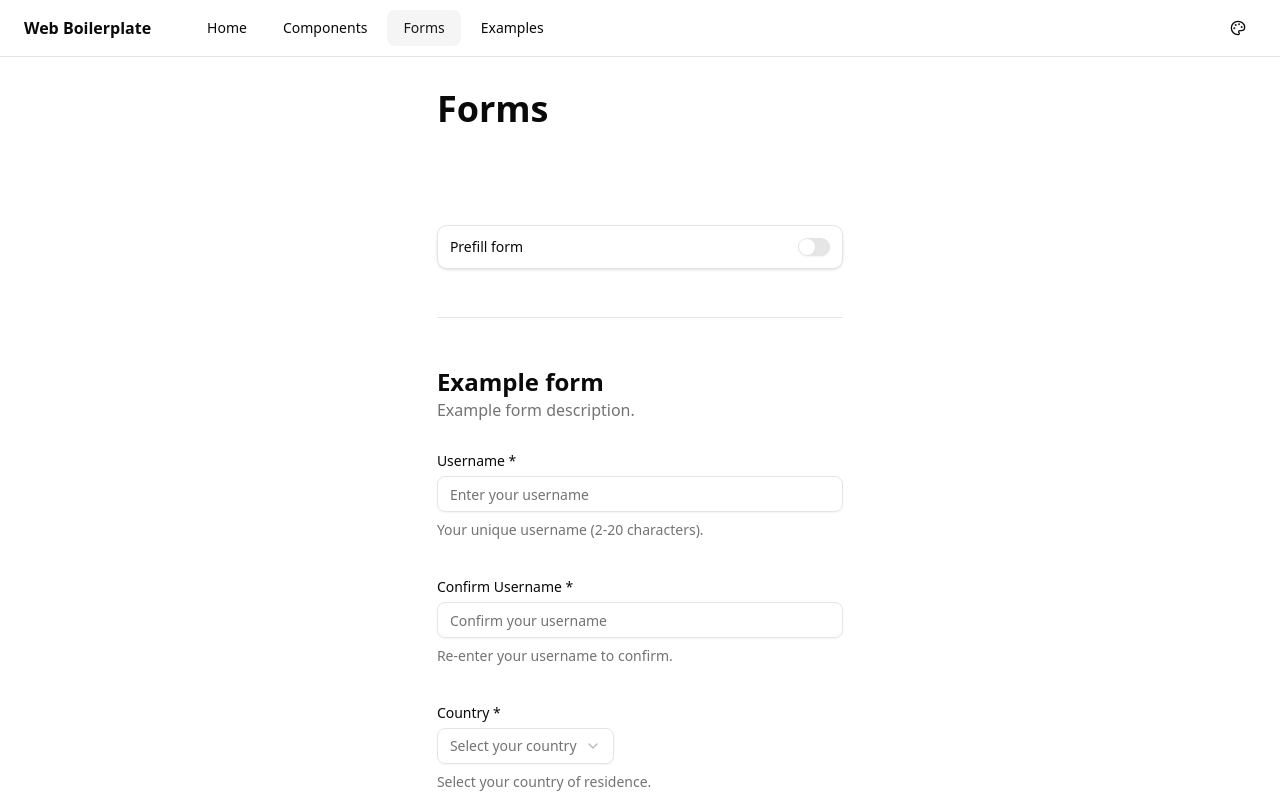
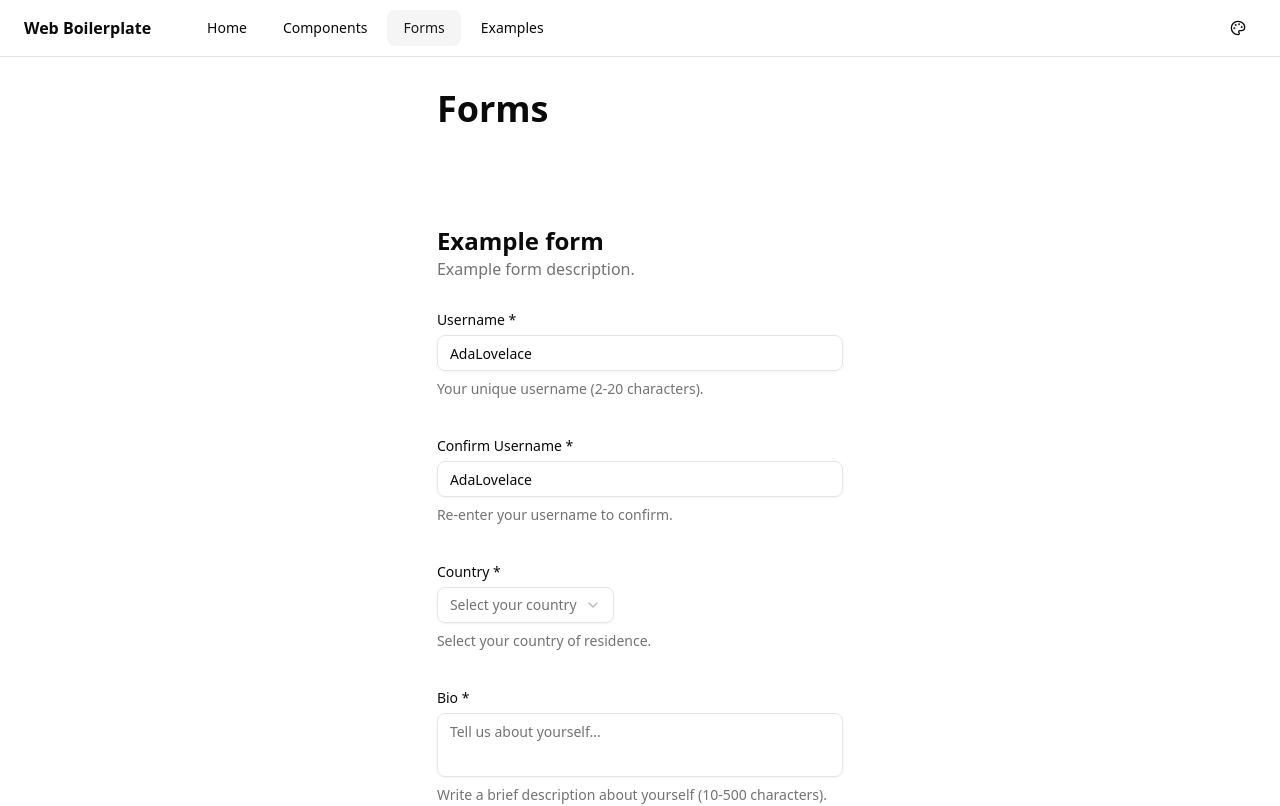
Before and after one commit to Mhudlark/web-boilerplate, a Next.js app: page /form in a window 1280 px wide. Shown: the top 806 px of the page. Built offline with nearby package versions, Linux system fonts and the light colour scheme.

Commit message:
feat: Remove prefilling switch

```diff
--- a/app/form/example-form-demo.tsx
+++ /dev/null
@@ -1,36 +0,0 @@
-"use client";
-
-import { Label } from "@/components/ui/label";
-import { Separator } from "@/components/ui/separator";
-import { Switch } from "@/components/ui/switch";
-import { useMemo, useState } from "react";
-import ExampleForm, { ExampleFormSchema } from "./example-form";
-
-const examplePrefillData: Partial<ExampleFormSchema> = {
-  username: "AdaLovelace",
-  confirmUsername: "AdaLovelace",
-};
-
-export default function ExampleFormDemo() {
-  const [isPrefilling, setIsPrefilling] = useState(false);
-
-  const prefillData: Partial<ExampleFormSchema> = useMemo(
-    () => (isPrefilling ? examplePrefillData : {}),
-    [isPrefilling],
-  );
-
-  return (
-    <div className="mx-auto flex max-w-2xl flex-col gap-12">
-      <div className="flex items-center justify-between gap-4 rounded-lg border p-3 shadow-sm">
-        <Label htmlFor="is-prefilling">Prefill form</Label>
-        <Switch
-          id="is-prefilling"
-          checked={isPrefilling}
-          onCheckedChange={setIsPrefilling}
-        />
-      </div>
-      <Separator />
-      <ExampleForm prefillData={prefillData} />
-    </div>
-  );
-}
--- a/app/form/example-form.tsx
+++ b/app/form/example-form.tsx
@@ -23,6 +23,7 @@ import {
 import { Switch } from "@/components/ui/switch";
 import { Textarea } from "@/components/ui/textarea";
 import { zodResolver } from "@hookform/resolvers/zod";
+import { useQuery } from "@tanstack/react-query";
 import Link from "next/link";
 import { useEffect } from "react";
 import { useForm } from "react-hook-form";
@@ -124,23 +125,40 @@ const defaultValues: ExampleFormSchema = {
   terms: false,
 };
 
+const examplePrefillData: Partial<ExampleFormSchema> = {
+  username: "AdaLovelace",
+  confirmUsername: "AdaLovelace",
+};
+
 export type ExampleFormSchema = z.infer<typeof formSchema>;
 
-export interface ExampleFormProps {
-  prefillData?: Partial<ExampleFormSchema>;
-}
+export default function ExampleForm() {
+  // An example of fetching prefill data from an API
+  const { data: prefillData } = useQuery({
+    queryKey: ["example-prefill"],
+    queryFn: (): Promise<Partial<ExampleFormSchema>> => {
+      // Wait 2 seconds and return example prefill data
+      return new Promise((resolve) => {
+        setTimeout(() => {
+          resolve(examplePrefillData);
+        }, 2000);
+      });
+    },
+  });
 
-export default function ExampleForm({ prefillData = {} }: ExampleFormProps) {
   const form = useForm<ExampleFormSchema>({
     resolver: zodResolver(formSchema),
     defaultValues,
   });
 
-  useEffect(() => {
-    if (prefillData) {
-      form.reset({ ...defaultValues, ...prefillData });
-    }
-  }, [prefillData, form]);
+  useEffect(
+    function setPrefillData() {
+      if (prefillData) {
+        form.reset({ ...defaultValues, ...prefillData });
+      }
+    },
+    [prefillData, form],
+  );
 
   function onSubmit(values: ExampleFormSchema) {
     // Do something with the form values.
--- a/app/form/page.tsx
+++ b/app/form/page.tsx
@@ -1,13 +1,13 @@
 "use client";
 
-import ExampleFormDemo from "./example-form-demo";
+import ExampleForm from "./example-form";
 
 export default function FormPage() {
   return (
     <main className="bg-background flex min-h-screen justify-center p-8">
       <div className="flex max-w-4xl flex-col gap-24">
         <h1 className="text-4xl font-bold">Forms</h1>
-        <ExampleFormDemo />
+        <ExampleForm />
       </div>
     </main>
   );
```
